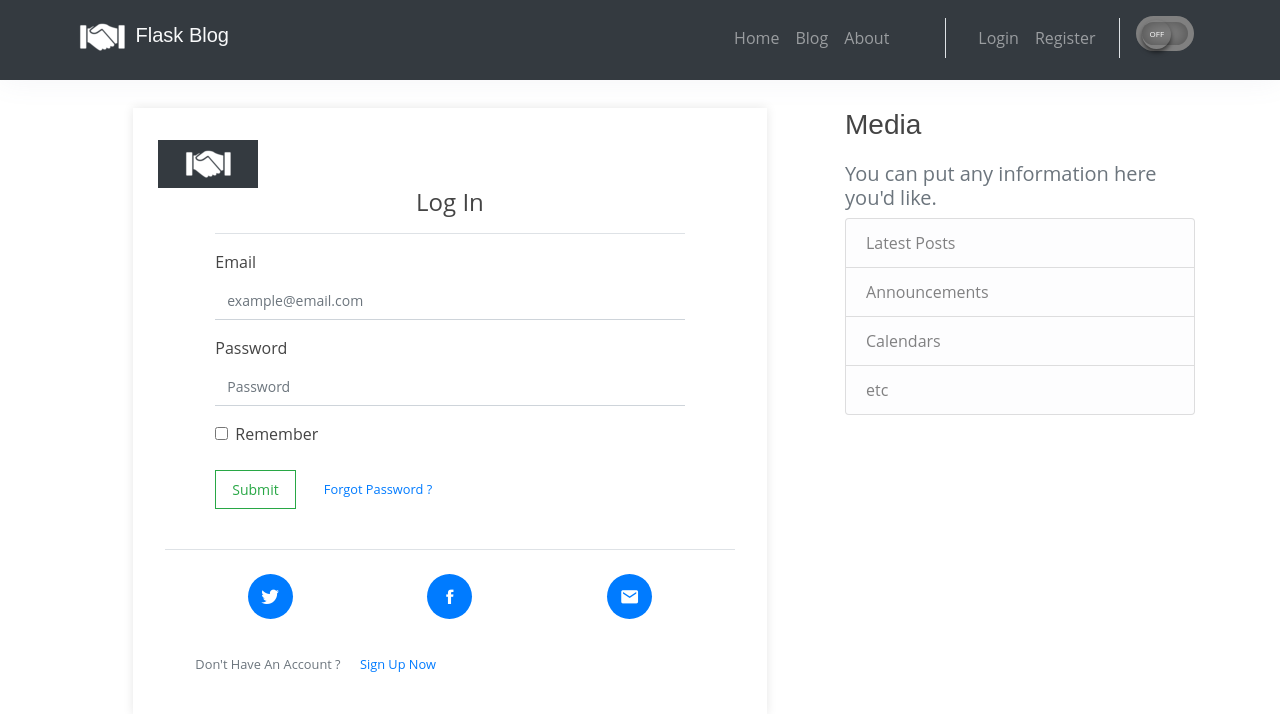
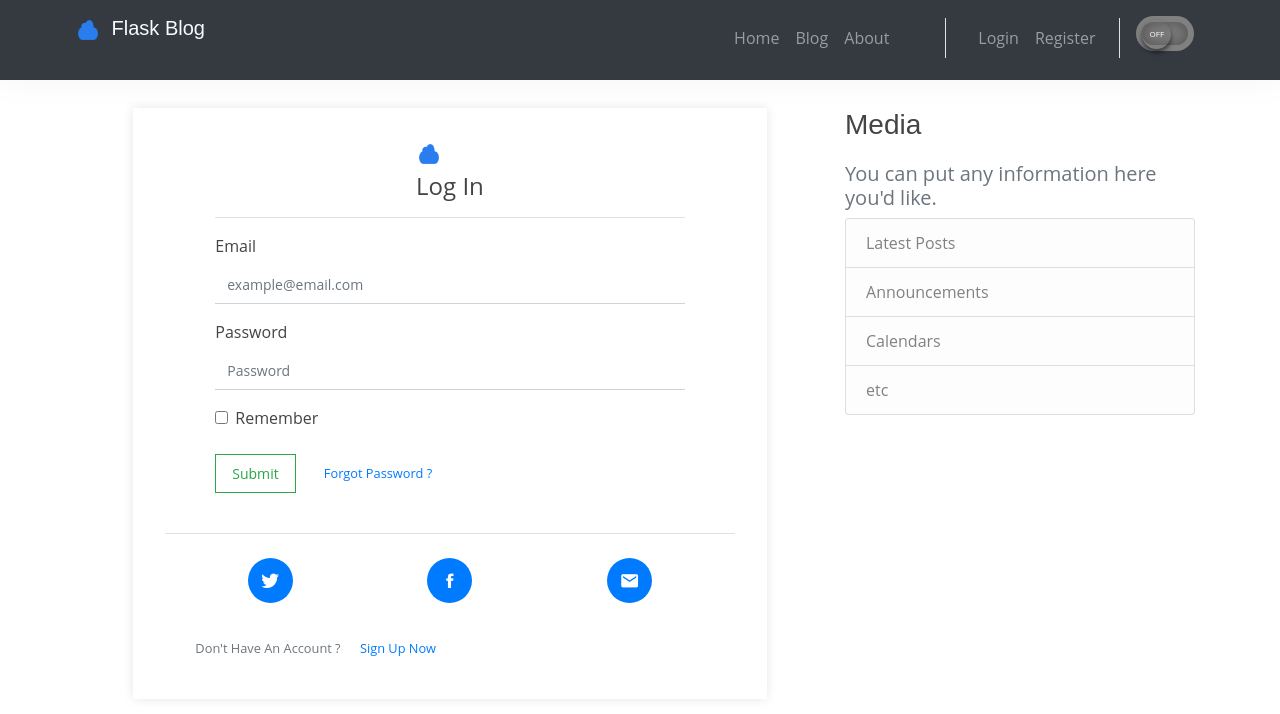
Before and after one commit to victor-cody/Bubble-Blog-App, a Flask app: template templates/login.html in a window 1280 px wide. Shown: the top 714 px of the page. Run offline with Flask 2, Linux system fonts and the light colour scheme; the template is opened without the code that fills it: most values are stand-ins (such as "Sample title", 1, 10 or a date in 2020); form fields are guessed from the names that the template uses; some libraries are stand-ins or nearby versions; some web fonts are replaced.

```diff
--- a/forms.py
+++ b/forms.py
@@ -12,7 +12,7 @@ class RegistrationForm(FlaskForm):
     username = StringField(
     'Usename',
     validators=[DataRequired(message="choose your username"),
-    Length(min=5, max=12)],
+    Length(min=5, max=20)],
     description="Your Username")
     # Email Field
     email = StringField(
@@ -25,7 +25,7 @@ class RegistrationForm(FlaskForm):
     'Password',
     validators=[DataRequired(message="your password"),
     Length(
-        min=6, max=12, message='Your password must be a minimum of 6 - 12 charaters'),
+        min=6, max=16, message='Your password must be a minimum of 6 - 16 charaters'),
     EqualTo('confirm_password', message='Your Passwords must match')])
     # Password Confirmation Field
     confirm_password = PasswordField(
@@ -49,6 +49,6 @@ class LoginForm(FlaskForm):
     password = PasswordField(
     'New Password',
     validators=[DataRequired(message="your password"),
-    Length(min=6, max=12, message='Your password must be a minimum of 6 - 12 charaters')])
+    Length(min=6, max=16, message='Your password must be a minimum of 6 - 16 charaters')])
     remember = BooleanField('Remember Me',default='checked')
     submit = SubmitField('Log In')
--- a/static/css/main.css
+++ b/static/css/main.css
@@ -523,6 +523,11 @@ h6 {
   width: 50%;
 }
 
+
+.blog-logo{
+  width:20px !important;
+  height: 20px !important;
+}
 /* Section with background
 --------------------------------*/
 
@@ -1239,6 +1244,10 @@ h6 {
   border-radius: 1.96px solid grey;
 }
 
+.form .form-control:focus,.form .form-control:active{
+  background: inherit;
+}
+
  /* .form input:focus {
   border-bottom: 1px solid #007bff;
 } */
--- /dev/null
+++ b/templates/components/blog_logo.html
@@ -0,0 +1,8 @@
+
+  {% macro center_blog_logo() -%}
+  <div class="row row justify-content-center ">
+    <a class="ml-2 col-2 mb-2 " href="/">
+        <img class="blog-logo" src=" {{ url_for('static', filename='media/logo.png') }} " alt="blog logo" srcset=""  />
+      </a>
+  </div>
+{%- endmacro %}
--- a/templates/components.html
+++ b/templates/components/header.html
@@ -4,7 +4,7 @@
     <div class="container pb-2">
         <h1 class="navbar-brand ml-2 ">
           <a class="text-light" href="/">
-            <img src=" {{ url_for('static', filename='media/favicon.ico') }} " alt="blog logo" srcset="" class="mr-1" />
+            <img class="blog-logo mr-2" src=" {{ url_for('static', filename='media/logo.png') }} " alt="blog logo" srcset="" class="mr-1" />
             Flask Blog
           </a>
         </h1>
--- a/templates/layout.html
+++ b/templates/layout.html
@@ -3,7 +3,7 @@
   <head>
     <meta charset="utf-8" />
     <meta lang="en-US" />
-    <meta http-equiv="X-UA-Compatible" content="ie=edge, chrome=1" />
+    <meta http-equiv="X-UA-Compatible" content="IE=edge, chrome=1" />
     <!-- Optimazing the website for mobile devices -->
     <meta name="handheldFriendly" content="true" />
     {% if title %}
@@ -11,7 +11,7 @@
     {% else %}
     <title>Flask Blog</title>
     {% endif %}
-    <meta content="width=device-width, initial-scale=1.0" name="viewport" />
+    <meta name="viewport" content="width=device-width, initial-scale=1, shrink-to-fit=no, user-scalable=no, minimal-ui" />
     <meta  name="keywords" content="flask blog, Blog" />
     <meta content="" name="description" />
 
@@ -27,7 +27,7 @@
     A Not-For-Profit organization whose primary objective is to democratize AI education in Port Harcourt for free ."
     />
     <!-- Favicons -->
-    <link href="{{ url_for('static', filename='media/flask-icon.png') }}" rel="icon" />
+    <link type="image/png" href="{{ url_for('static', filename='media/logo3.png') }}" rel="shortcut icon" />
     <link href="{{url_for('static', filename = 'lib/animate/animate.min.css')}}" rel="stylesheet" />
     <link rel="stylesheet" href="{{ url_for('static', filename = 'css/bootstrap.min.css') }}" />
     <!-- Fonts && Icons -->
@@ -63,9 +63,9 @@
               <!-- Displaying the Flashed Messages on the pages -->
               {% with messages = get_flashed_messages(with_categories=true) %}
                 {% if messages %}
-                <ul class=flashes>
+                <ul class="flashes col-md-9">
                   {% for category, message in messages %}
-                  <div class="alert alert-{{category}}" role="alert">
+                  <div class="alert alert-{{category}} " role="alert">
                     {{ message }}
                   </div>
                   {% endfor %}
@@ -80,7 +80,7 @@
         </div>
         </div>
           <div class="col-md-4">
-            <div class="content-section">
+            <div class="content-section wow fadeInLeft" data-wow-delay="0.2s">
               <h3>Media</h3>
               <p class="text-muted h5">
                 You can put any information here you'd like.
--- a/templates/login.html
+++ b/templates/login.html
@@ -1,5 +1,6 @@
 {% extends "layout.html" %}
-{% from 'components.html' import Blog_Header %}
+{% from 'components/header.html' import Blog_Header %}
+{% from 'components/blog_logo.html' import center_blog_logo %}
 
 {% block header %}
   {{Blog_Header()}}
@@ -7,12 +8,8 @@
 
 {% block content %}
 
-<section class="content-section mb-3 col-md-10 wow fadeInLeftBig" id="contact">
-  <div class="row text-center ">
-    <a class="ml-2 bg-dark col-2 " href="/">
-        <img src=" {{ url_for('static', filename='media/favicon.ico') }} " alt="blog logo" srcset=""  />
-      </a>
-  </div>
+<section class="content-section mb-3 col-md-10 wow fadeInLeftBig" id="contact" data-wow-delay="0.25s">
+  {{ center_blog_logo() }}
     <form action="" method='post' role="form" role="form" class="form row justify-content-center">
       {{ form.hidden_tag() }}
         <fieldset class="form-group col-lg-10" >
--- a/templates/posts.html
+++ b/templates/posts.html
@@ -1,5 +1,5 @@
 {% extends "layout.html" %}
-{% from 'components.html' import Blog_Header %}
+{% from 'components/header.html' import Blog_Header %}
 
 {% block header %}
   {{Blog_Header()}}
@@ -23,13 +23,13 @@
   {% for article in posts %}
 
   <div class="col-lg-10">
-      <article class="text-mute article-item filter-web wow fadeInUp content-section  bg-white"  role="article" data-wow-delay="500" role="article">
+      <article class="text-mute article-item filter-web wow fadeInUp content-section  bg-white"  role="article" data-wow-delay="0.3s" role="article">
           <figure role = "figure">
             <img src="{{ url_for('static', filename='media/banner.jpg')}}" class="img-fluid" alt="" role="img">
             <a href="{{ url_for('static', filename='media/banner.jpg')}}" class="link-preview" data-lightbox="portfolio" data-title="Web 3" title="Preview"><i class="ion ion-eye"></i></a>
             <a href="#" class="link-details" title="More Details"><i class="ion ion-android-open"></i></a>
             <div class="icon">
-              <img src=" {{ url_for('static', filename='media/team/Cristi2.jpg' ) }} " alt="{{article.author}} profile picture" srcset="" class="mr-1" />
+              <img src=" {{ url_for('static', filename='media/team/10-small.png' ) }} " alt="{{article.author}} profile picture" srcset="" class="mr-1" />
             </div>
           </figure>
 
```
Also changed, not shown: app2.py (deleted, +0 -50 lines), blog.py (added, +85 -0 lines), post.py (+6 -6 lines), templates/register.html (+3 -6 lines), blog.db (added), static/media/logo.png (added), static/media/logo3.png (added), static/media/team/10-small.png (added).
